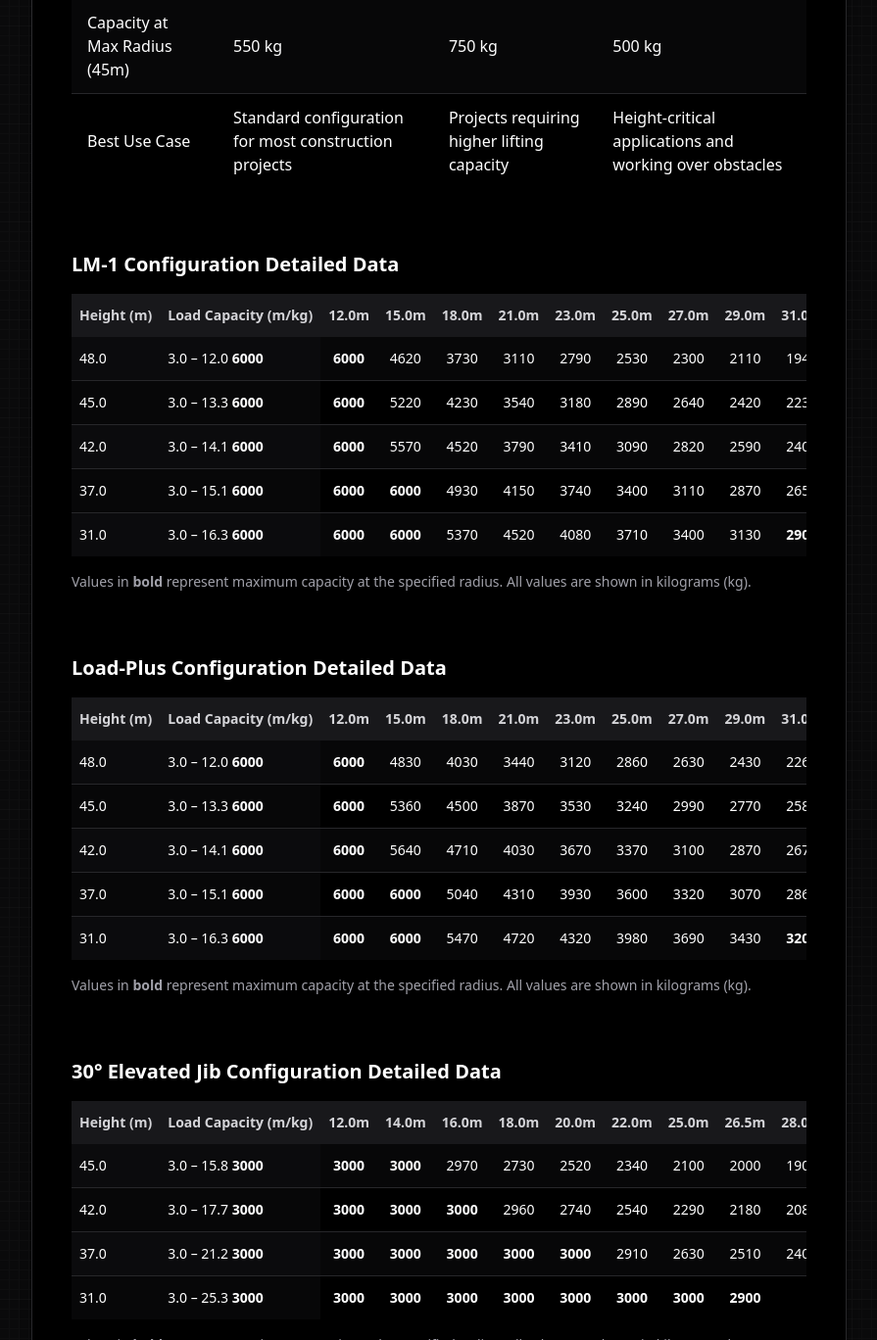
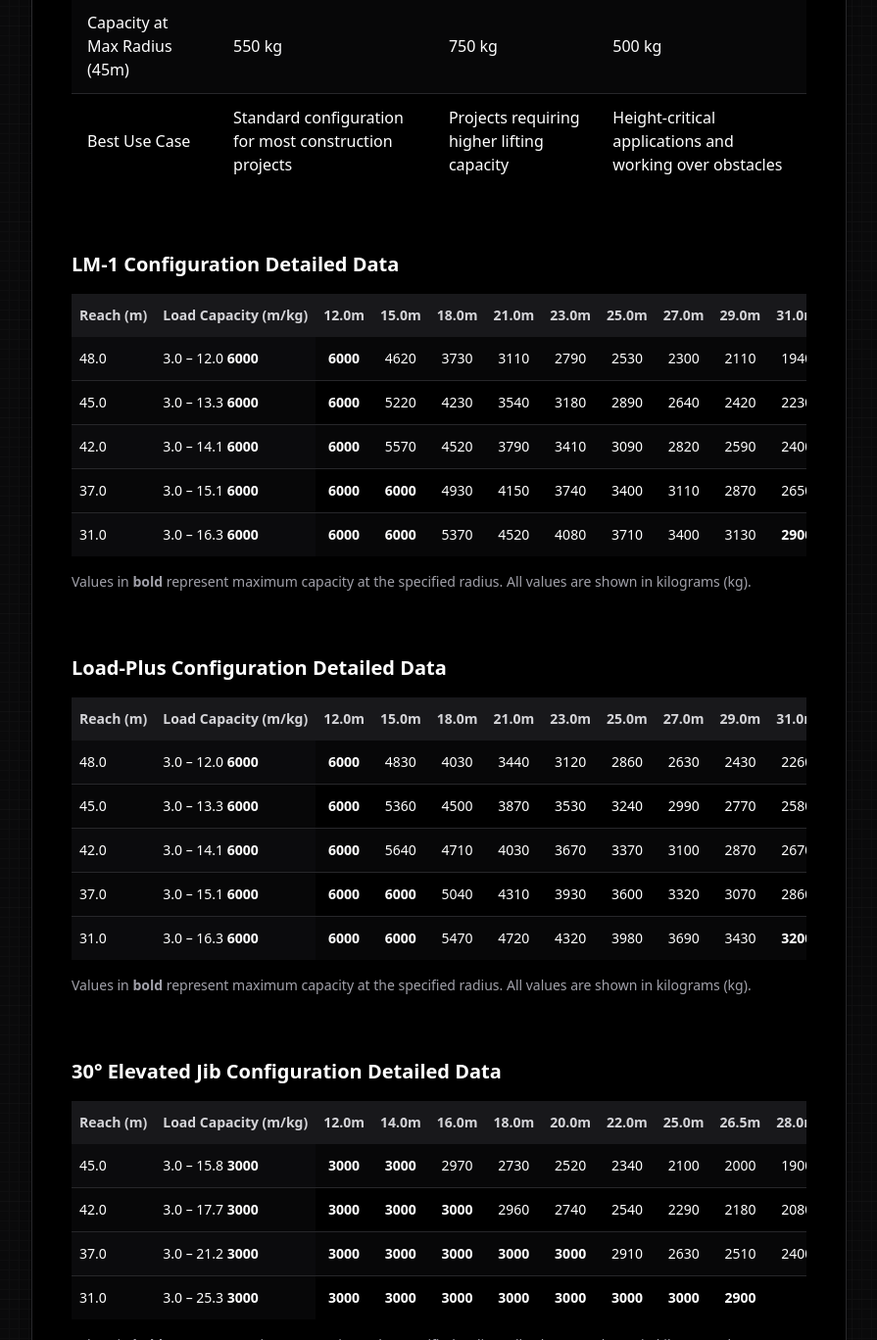
Before and after one commit to ArsCodeAmatoria/lilfoot, a Next.js app: page /self-erect-tower/liebherr-81k-1 in a window 1280 px wide. Shown: the part 5079-6447 px from the top of the page at 98% size, without its empty margins (336-1231 px from the left). Built offline with nearby package versions, Linux system fonts and the light colour scheme; a web font is replaced by a local one.

Commit message:
Update table headers from 'Height (m)' to 'Reach (m)' in Liebherr 81K.1 page

```diff
--- a/app/self-erect-tower/liebherr-81k-1/page.tsx
+++ b/app/self-erect-tower/liebherr-81k-1/page.tsx
@@ -500,7 +500,7 @@ export default function Liebherr81K1Page() {
           <table className="w-full text-left text-sm">
             <thead>
               <tr className="bg-gray-900">
-                <th className="sticky left-0 z-10 bg-gray-900 px-2 py-3 font-semibold text-gray-300 whitespace-nowrap">Height (m)</th>
+                <th className="sticky left-0 z-10 bg-gray-900 px-2 py-3 font-semibold text-gray-300 whitespace-nowrap">Reach (m)</th>
                 <th className="sticky left-[80px] z-10 bg-gray-900 px-2 py-3 font-semibold text-gray-300 whitespace-nowrap">Load Capacity (m/kg)</th>
                 <th className="px-2 py-3 font-semibold text-gray-300 whitespace-nowrap text-center">12.0m</th>
                 <th className="px-2 py-3 font-semibold text-gray-300 whitespace-nowrap text-center">15.0m</th>
@@ -624,7 +624,7 @@ export default function Liebherr81K1Page() {
           <table className="w-full text-left text-sm">
             <thead>
               <tr className="bg-gray-900">
-                <th className="sticky left-0 z-10 bg-gray-900 px-2 py-3 font-semibold text-gray-300 whitespace-nowrap">Height (m)</th>
+                <th className="sticky left-0 z-10 bg-gray-900 px-2 py-3 font-semibold text-gray-300 whitespace-nowrap">Reach (m)</th>
                 <th className="sticky left-[80px] z-10 bg-gray-900 px-2 py-3 font-semibold text-gray-300 whitespace-nowrap">Load Capacity (m/kg)</th>
                 <th className="px-2 py-3 font-semibold text-gray-300 whitespace-nowrap text-center">12.0m</th>
                 <th className="px-2 py-3 font-semibold text-gray-300 whitespace-nowrap text-center">15.0m</th>
@@ -749,7 +749,7 @@ export default function Liebherr81K1Page() {
           <table className="w-full text-left text-sm">
             <thead>
               <tr className="bg-gray-900">
-                <th className="sticky left-0 z-10 bg-gray-900 px-2 py-3 font-semibold text-gray-300 whitespace-nowrap">Height (m)</th>
+                <th className="sticky left-0 z-10 bg-gray-900 px-2 py-3 font-semibold text-gray-300 whitespace-nowrap">Reach (m)</th>
                 <th className="sticky left-[80px] z-10 bg-gray-900 px-2 py-3 font-semibold text-gray-300 whitespace-nowrap">Load Capacity (m/kg)</th>
                 <th className="px-2 py-3 font-semibold text-gray-300 whitespace-nowrap text-center">12.0m</th>
                 <th className="px-2 py-3 font-semibold text-gray-300 whitespace-nowrap text-center">14.0m</th>
```
